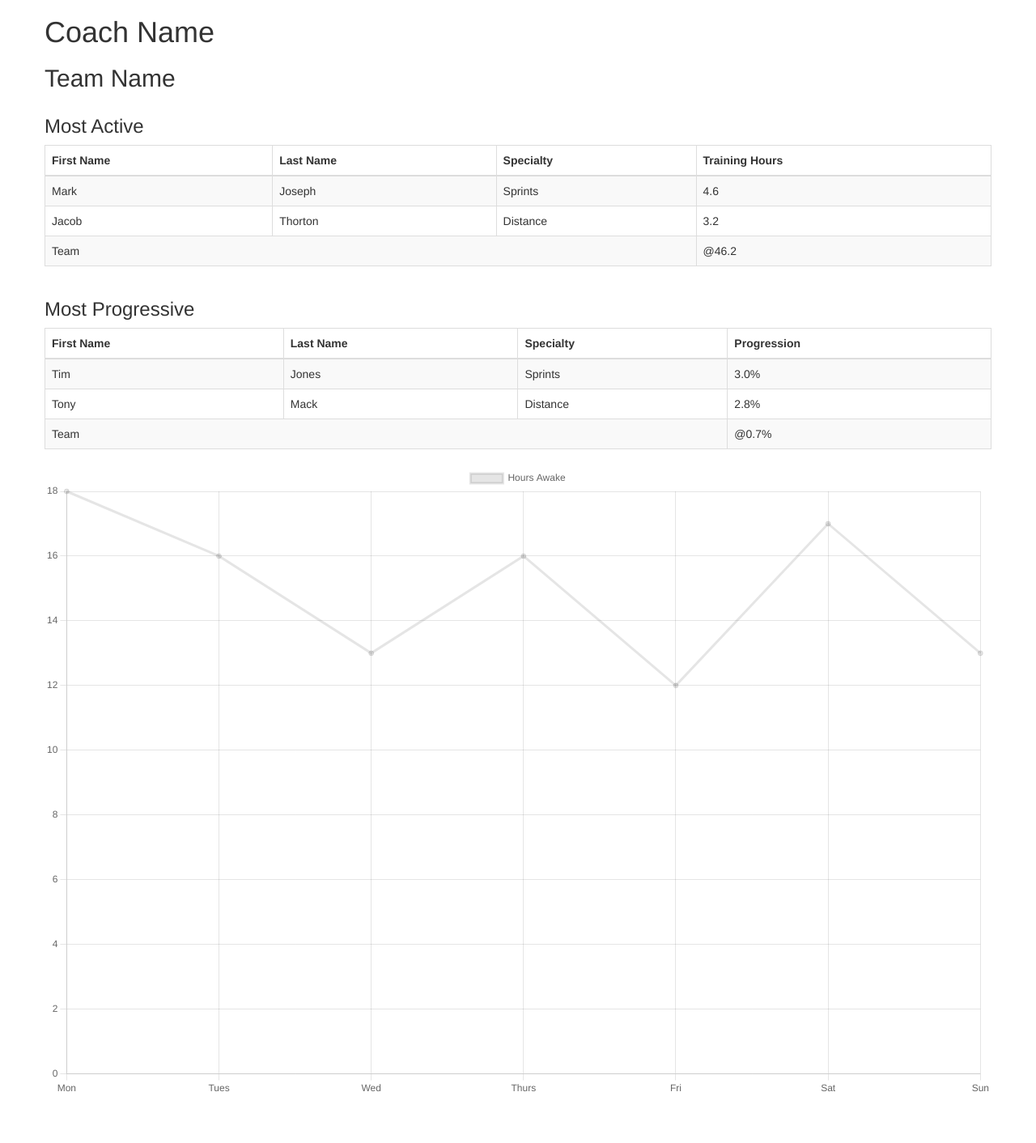
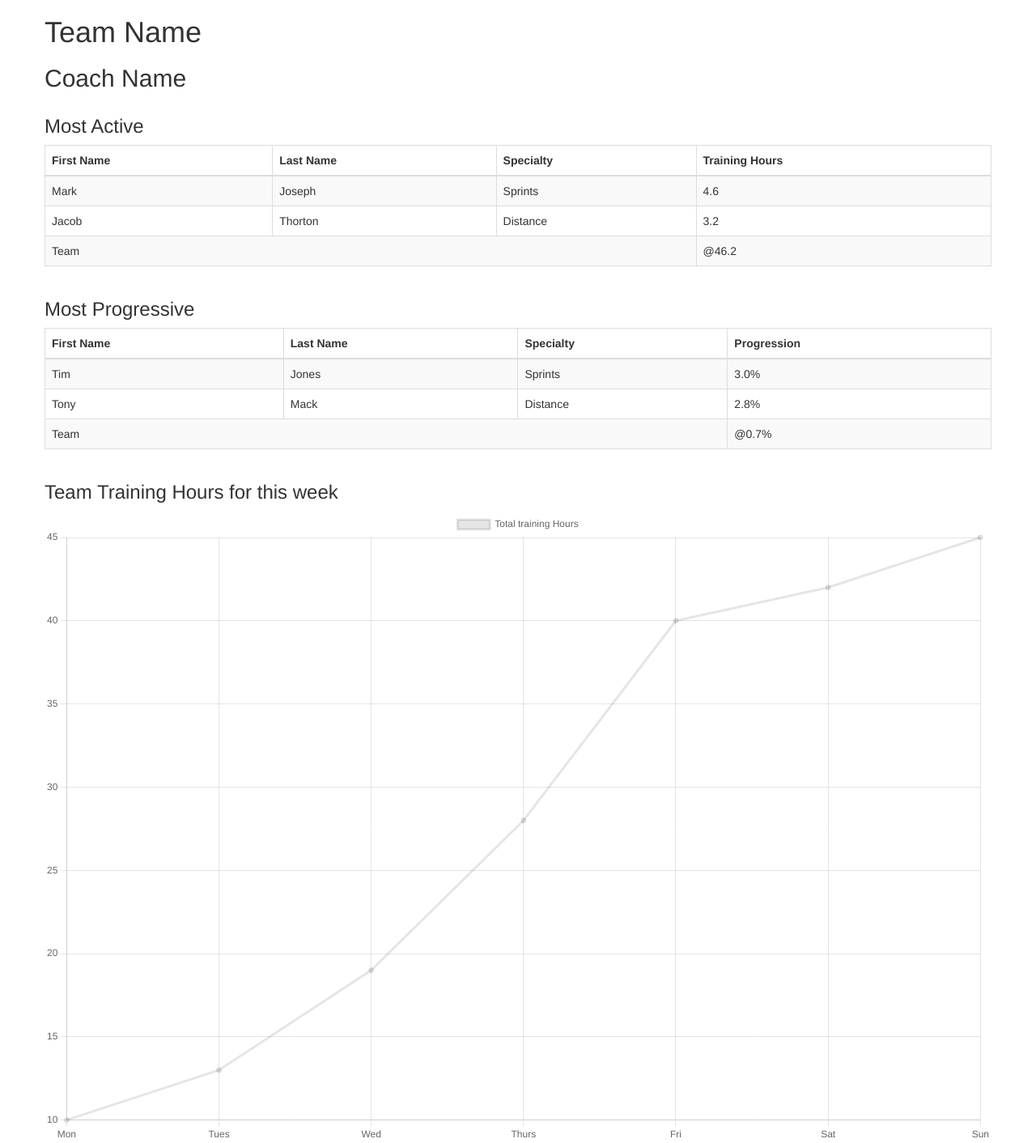
Before and after one commit to tommy2022/FINS, a React (Create React App) app: page /coach in a window 1280 px wide. Shown: the whole page at 81% size. Before the commit the page ends 1355 px from the top, so only its background shows below. Built offline with nearby package versions, Linux system fonts and the light colour scheme.

Commit message:
Updated Coach Dashboard

```diff
--- a/src/Coach.js
+++ b/src/Coach.js
@@ -11,8 +11,8 @@ export default function Coach() {
     <Container>
 
       <Row>
-        <h1>Coach Name</h1>
-        <h2>Team Name</h2>
+        <h1>Team Name</h1>
+        <h2>Coach Name</h2>
       </Row>
 
       <Row>
@@ -86,6 +86,7 @@ export default function Coach() {
       </Row>
 
       <Row>
+        <h3>Team Training Hours for this week</h3>
         <LineChart />
       </Row>
 
--- a/src/components/LineChart.js
+++ b/src/components/LineChart.js
@@ -9,19 +9,17 @@ const LineChart = () => {
                 data={{
                     labels: ['Mon', 'Tues', 'Wed', 'Thurs', 'Fri', 'Sat', 'Sun'],
                     datasets: [{
-                        label: 'Hours Awake',
-                        data: [18, 16, 13, 16, 12, 17, 13]
+                        label: 'Total training Hours',
+                        data: [10, 13, 19, 28, 40, 42, 45]
                     }]
                 }}
-                options={{
-                    scales: {
-                        y: {
-                            beginAtZero: true
-                        }
-                    }
-                }
-
-                }
+                // options={{
+                //     scales: {
+                //         y: {
+                //             beginAtZero: true
+                //         }
+                //     }
+                // }}
                 height={300}
                 width={450}
             />
```
